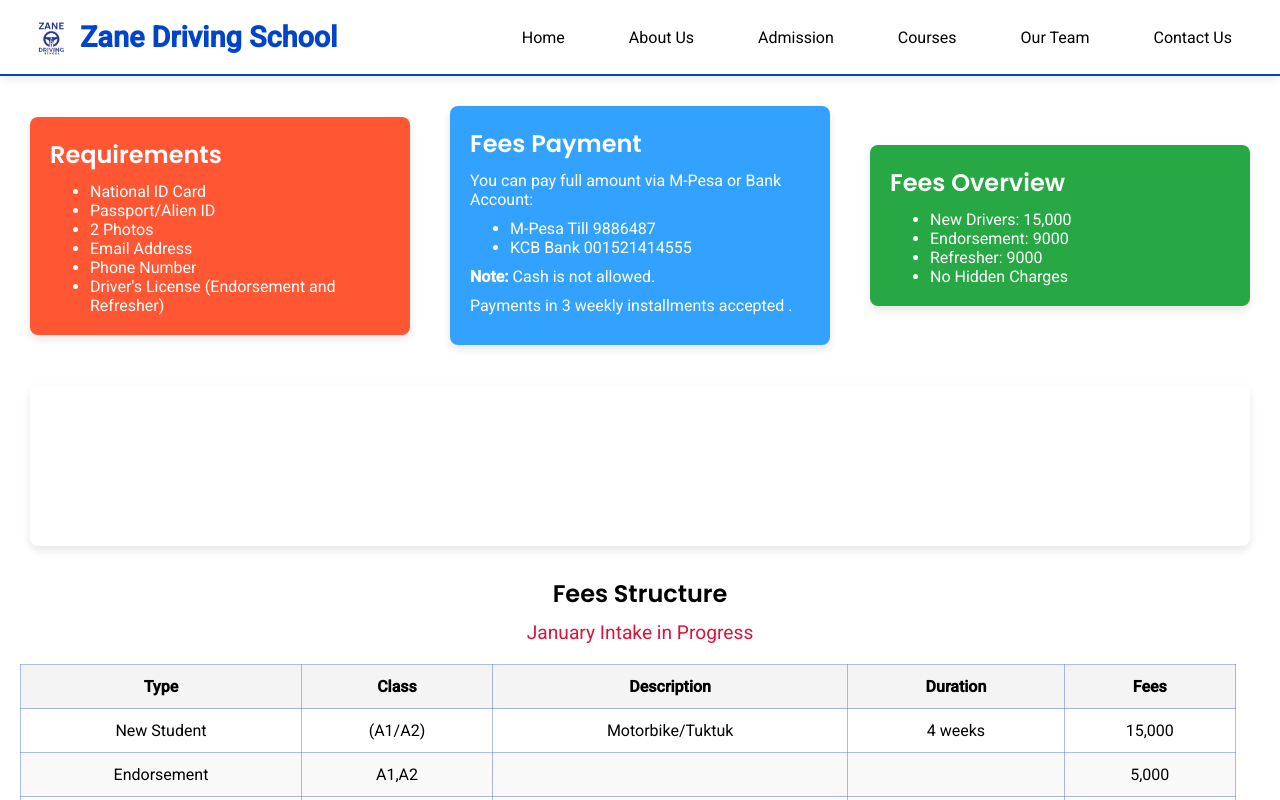
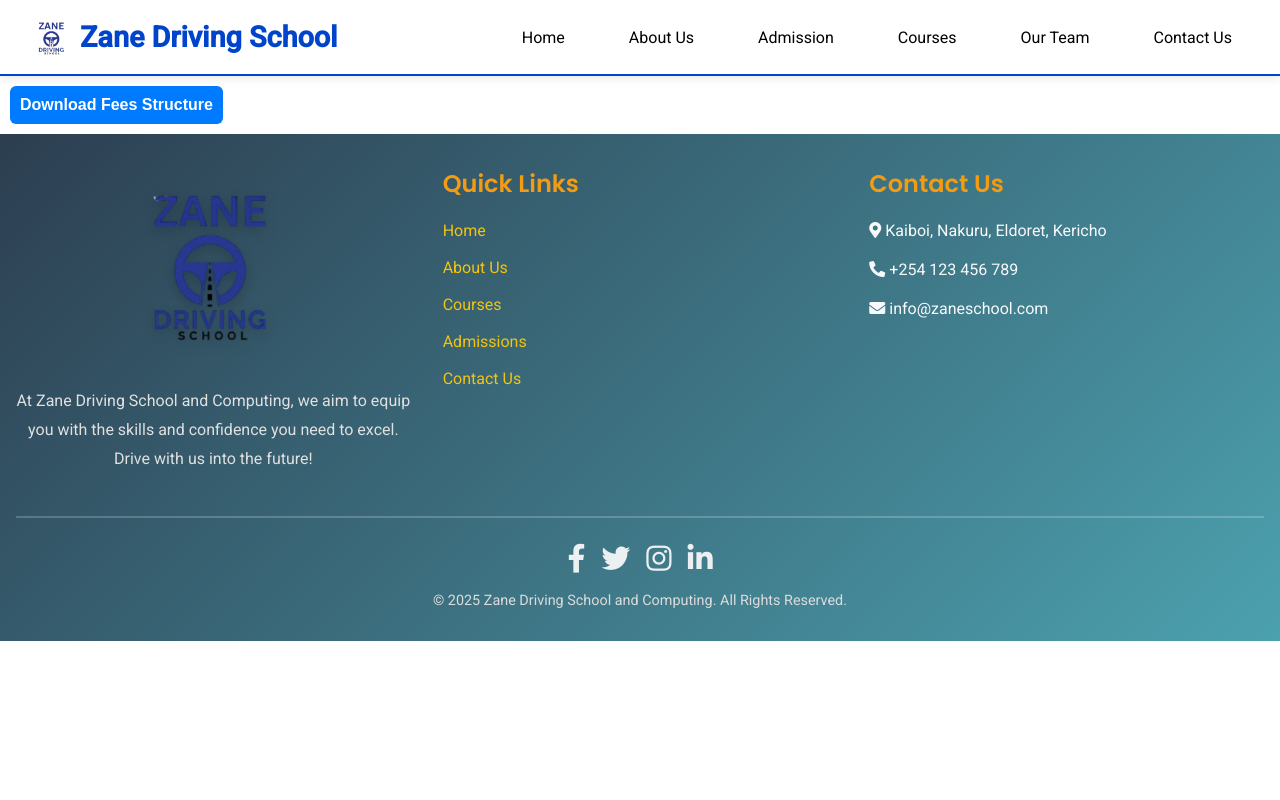
Before and after one commit to sammie19967/zds, a React (Vite) app in the folder frontend/: page /our-team in a window 1280 px wide. Shown: the top 800 px of the page. Built offline with nearby package versions, Linux system fonts and the light colour scheme.

Commit message:
Ive added a few optimisations on ownloading fees structure by includding a library jspdf to handle json conversion

```diff
--- a/frontend/src/pages/FeesStructure.jsx
+++ b/frontend/src/pages/FeesStructure.jsx
@@ -1,106 +1,77 @@
 import '../styles/FeesStructure.css';
 import InfoCard from '../components/InfoCard';
 import Table from '../components/Table';
-import { jsPDF } from 'jspdf';
-import 'jspdf-autotable';
+import { PDFDocument, rgb } from 'pdf-lib';
 
+const generatePDF = async () => {
+    const pdfDoc = await PDFDocument.create();
+    const page = pdfDoc.addPage([600, 700]);
 
-const generatePDF = () => {
-    const doc = new jsPDF();
-    const tableData = feesData.map(item => [
-        item.type, item.class, item.duration, item.fees, item.description || ""
-    ]);
+    const { height } = page.getSize();
+    let yPosition = height - 50;
 
-    doc.autoTable({
-        head: [['Type', 'Class', 'Duration', 'Fees', 'Description']],
-        body: tableData,
+    // Title
+    page.drawText("Fees Structure", { x: 50, y: yPosition, size: 18, color: rgb(0, 0, 0) });
+    yPosition -= 30;
+
+    // Table Headers
+    const headers = ["Type", "Class", "Duration", "Fees", "Description"];
+    let xPosition = 50;
+
+    headers.forEach(header => {
+        page.drawText(header, { x: xPosition, y: yPosition, size: 12, color: rgb(0, 0, 0) });
+        xPosition += 100;
     });
 
-    doc.save('fees-structure.pdf');
+    yPosition -= 20;
+
+    const feesData = [
+        { type: "New Student", class: "(A1/A2)", duration: "4 weeks", fees: "15,000", description: "Motorbike/Tuktuk" },
+        { type: "Endorsement", class: "A1,A2", duration: "", fees: "5,000" },
+        { type: "New Student", class: "B1,B2", duration: "4 weeks", fees: "15,000", description: "Saloon Car" },
+        { type: "Endorsement", class: "B1,B2", duration: "", fees: "9,000" },
+        { type: "Refresher", class: "B1,B2", duration: "3 weeks", fees: "9,050" },
+        { type: "Endorsement", class: "C1,C2", duration: "", fees: "9,000", description: "Trucks" },
+        { type: "Endorsement", class: "D1,D2", duration: "", fees: "9000", description: "PSV" },
+        { type: "Computer", class: "", duration: "2 months", fees: "2000", description: "All Packages" },
+        { type: "Boarding", class: "B/A", duration: "4 weeks", fees: "21,000", description: "Accommodation" }
+    ];
+
+    // Table Rows
+    feesData.forEach(item => {
+        xPosition = 50;
+        const rowData = [item.type, item.class, item.duration, item.fees, item.description || ""];
+
+        rowData.forEach(text => {
+            page.drawText(text, { x: xPosition, y: yPosition, size: 10, color: rgb(0, 0, 0) });
+            xPosition += 100;
+        });
+
+        yPosition -= 20;
+    });
+
+    const pdfBytes = await pdfDoc.save();
+
+    // Native Download (No file-saver)
+    const blob = new Blob([pdfBytes], { type: 'application/pdf' });
+    const url = window.URL.createObjectURL(blob);
+    const a = document.createElement('a');
+    a.href = url;
+    a.download = 'fees-structure.pdf';
+    document.body.appendChild(a);
+    a.click();
+    document.body.removeChild(a);
+    window.URL.revokeObjectURL(url);
 };
 
 const FeesStructure = () => {
-    const feesData = [
-         { type: "New Student", class: "(A1/A2)", duration: "4 weeks", fees: "15,000", description: "Motorbike/Tuktuk"},
-        { type: "Endorsement", class: "A1,A2", duration: "", fees: "5,000" },
-        { type: "New Student", class: "B1,B2", duration: "4 weeks", fees: "15,000", description: "Saloon Car"},
-        { type: "Endorsement", class: "B1,B2", duration: "", fees: "9,000" },
-        { type: "Refresher", class: "B1,B2", duration: "3 weeks", fees: "9,050" },
-        { type: "Endorsement", class: "C1,C2", duration: "", fees: "9,000" , description: "Trucks"},
-        { type: "Endorsement", class: "D1,D2", duration: "" , description: "PSV", fees: "9000"},
-        { type: "Computer", class: "" , duration: "2 months" , description: "All Packages" , fees: "2000"},
-        { type: "Boarding", class: "B/A" , duration: "4 weeks" , description: "Accomodation" , fees: "21,000"}
-
-      ];
-
-      const pdfUrl = '/feesstructure.pdf';
-
-  return (
-
-    <div>
-
-        <div className="cards-container">
-        <InfoCard
-          title="Requirements"
-          backgroundColor="#ff5733"
-          content={(
-            <ul className="dot-list">
-              <li> National ID Card</li>
-              <li> Passport/Alien ID</li>
-              <li> 2 Photos</li>
-              <li> Email Address</li>
-              <li> Phone Number</li>
-              <li> Driver's License (Endorsement and Refresher)</li>
-
-            </ul>
-          )}
-        />
-
-        <InfoCard
-          title="Fees Payment"
-          backgroundColor="#33a2ff"
-          content={(
-            <>
-              <p>You can pay full amount via M-Pesa or Bank Account:</p>
-              <ul className="dot-list">
-                <li>M-Pesa Till 9886487</li>
-                <li>KCB Bank  001521414555</li>
-              </ul>
-              <p><strong>Note:</strong> Cash is not allowed.</p>
-              <p>Payments in 3 weekly installments accepted .</p>
-            </>
-          )}
-        />
-
-        <InfoCard
-          title="Fees Overview"
-          backgroundColor="#28a745"
-          content={(
-            <ul className="dot-list">
-              <li>New Drivers: 15,000</li>
-              <li>Endorsement: 9000</li>
-              <li>Refresher: 9000</li>
-              <li>No Hidden Charges</li>
-            </ul>
-          )}
-        />
-
-<InfoCard
-          title="Computer Training"
-          backgroundColor="#82z500"
-          content={(
-            <ul className="dot-list">
-              <li>All Computer Packages offered </li>
-              <li>@ Ksh. 3000 only</li>
-              <li>Practical approach </li>
-              <li>Certification after completion</li>
-            </ul>
-          )}
-        />
-      </div>
-      <Table data={feesData} pdfUrl={pdfUrl} />
-    </div>
-        )
-    }
+    return (
+        <div>
+            <button onClick={generatePDF} style={{ margin: "10px", padding: "10px", background: "#007bff", color: "#fff", border: "none", cursor: "pointer" }}>
+                Download Fees Structure
+            </button>
+        </div>
+    );
+};
 
 export default FeesStructure;
```
